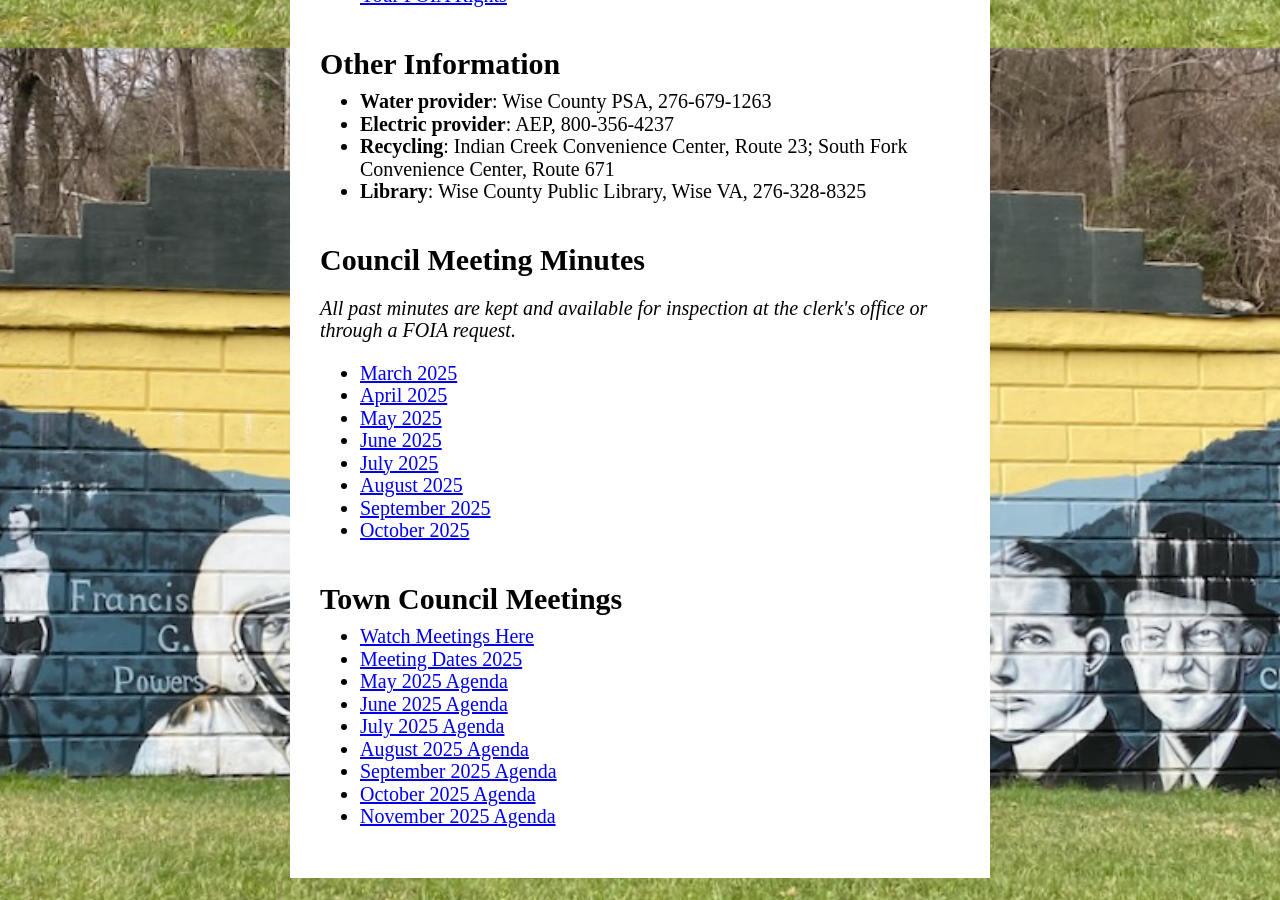
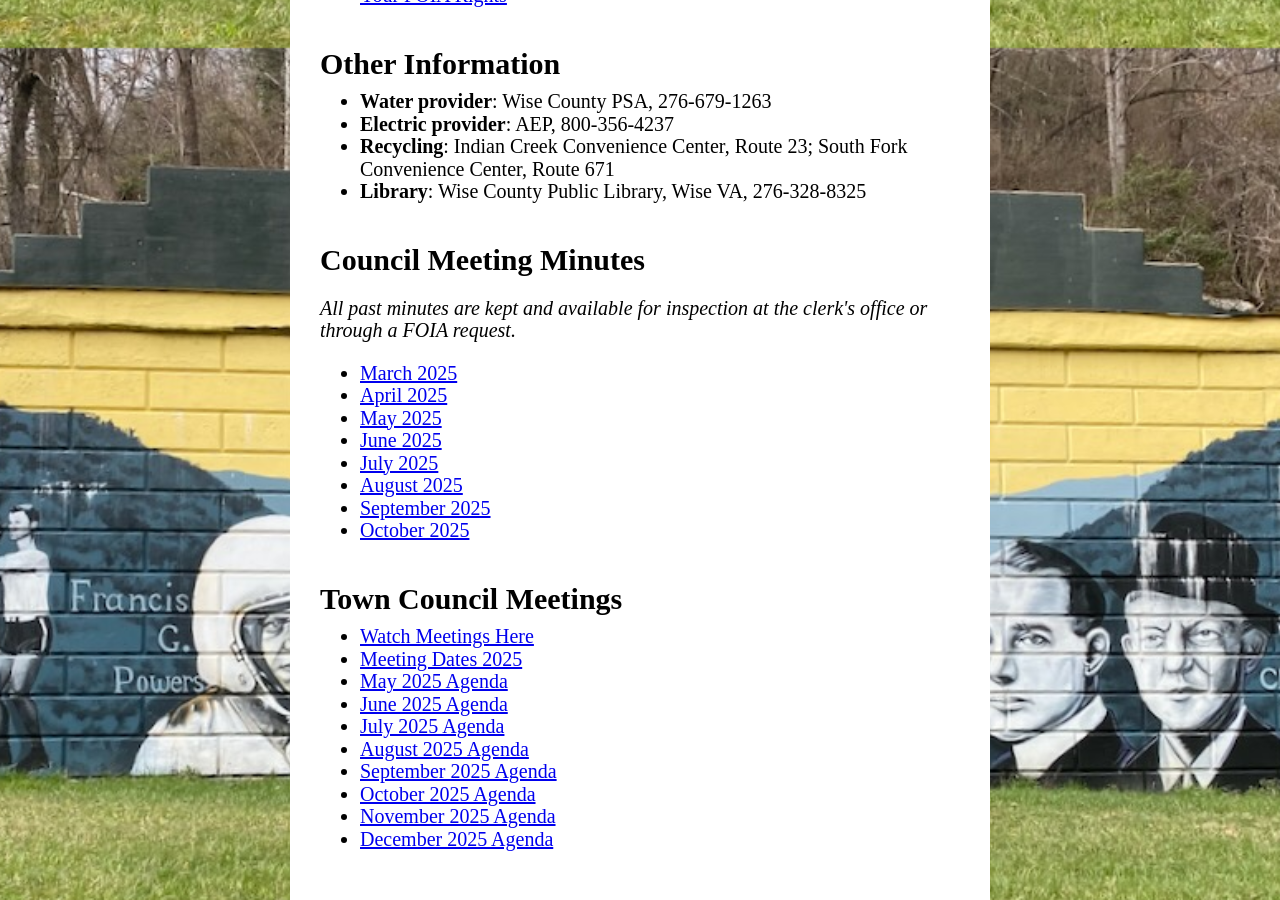
Before and after one commit to poundva/poundva.github.io, a Jekyll site: the page built from index.html, in a window 1280 px wide and 900 px high, scrolled down 3552 px. Built offline with Jekyll 4.4.1, drawn with Linux system fonts in a browser that asks for light colours; some web fonts are replaced.

Commit message:
Update index.html

```diff
--- a/index.html
+++ b/index.html
@@ -116,3 +116,4 @@ title: Home
     <li><a href="agendas/SEPTEMBER 2025 AGENDA.pdf">September 2025 Agenda</a></li>
     <li><a href="agendas/SEPTEMBER 2025 AGENDA.pdf">October 2025 Agenda</a></li>
     <li><a href="agendas/November Agenda 2025.pdf">November 2025 Agenda</a></li>
+    <li><a href="agendas/Agenda Dec. 25.pdf">December 2025 Agenda</a></li>
```
